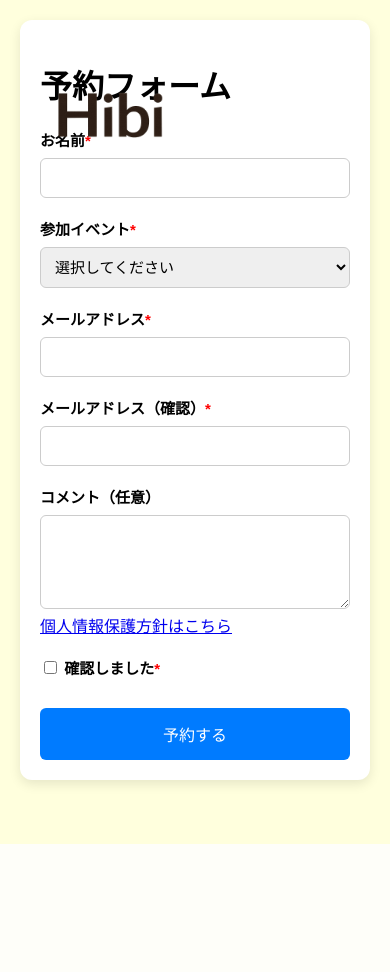
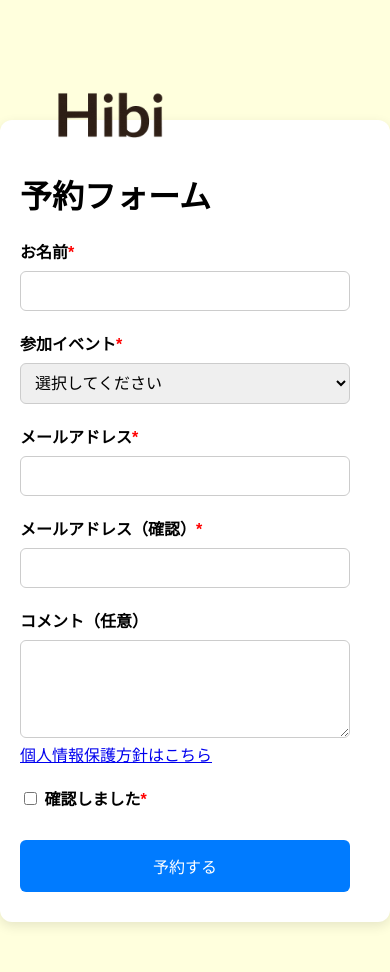
Before and after one commit to tsubasa441/hibi-wellbeing, a Flask app: page / in a window 390 px wide. Before the commit the page ends 844 px from the top, so only its background shows below. Run offline with Flask 3, Linux system fonts and the light colour scheme; data comes from the database, SQL or seed files in the repository.

Commit message:
Hibi 予約フォーム修正

```diff
--- a/static/style.css
+++ b/static/style.css
@@ -132,19 +132,3 @@
     border-radius: 6px;
     font-weight: bold;
 }
-
-/* レスポンシブ対応 */
-@media (max-width: 640px) {
-    form {
-        padding: 20px;
-        margin: 20px;
-    }
-
-    form label,
-    form input,
-    form select,
-    form textarea,
-    form button {
-        font-size: 15px;
-    }
-}
```
